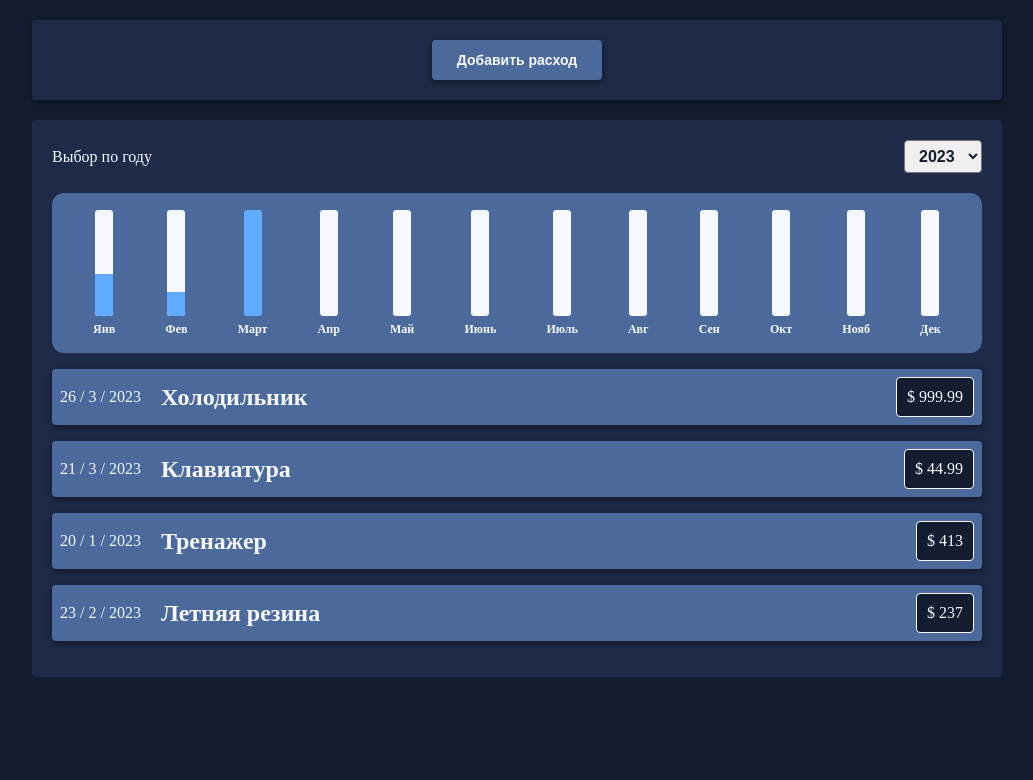
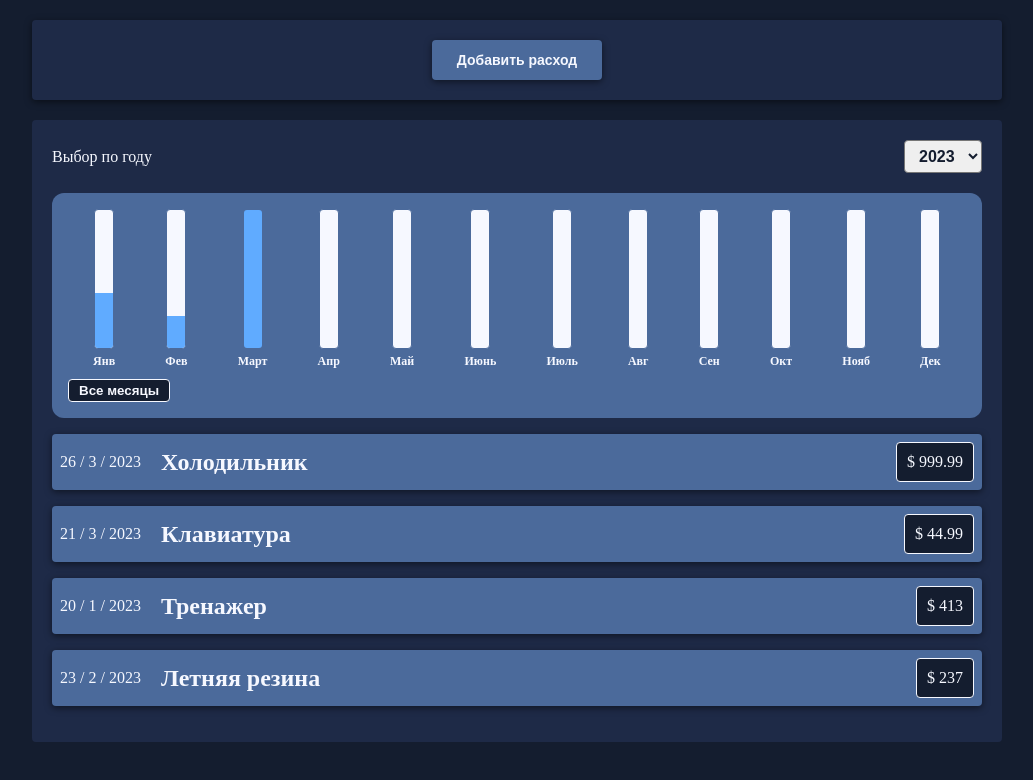
Before and after one commit to TrubitsynEgor/cost-sheet, a React (Create React App) app: page / in a window 1280 px wide. Shown: the top 780 px of the page, without its empty margins (123-1156 px from the left). Built offline with nearby package versions, Linux system fonts and the light colour scheme; a web font is replaced by a local one.

Commit message:
+filter per mont

```diff
--- a/src/components/CostDiagram/CostDiagram.tsx
+++ b/src/components/CostDiagram/CostDiagram.tsx
@@ -4,14 +4,17 @@ import styles from './CostDiagram.module.scss';
 
 interface CostDiagramProps {
   cost: ICost[]
+  handleMonth: (id: number) => void
+  handleAllMont: () => void
 }
 export interface IDiagramsDataSets {
   id: number
   name: string
   value: number
+
 }
 
-export const CostDiagram = ({ cost }: CostDiagramProps) => {
+export const CostDiagram = ({ cost, handleMonth, handleAllMont }: CostDiagramProps) => {
 
   const diagramsDataSets: IDiagramsDataSets[] = [
     { id: 1, name: 'Янв', value: 0 },
@@ -33,7 +36,7 @@ export const CostDiagram = ({ cost }: CostDiagramProps) => {
     diagramsDataSets[costMonth].value += +el.price
   }
 
-  return <Diagram dataSets={diagramsDataSets} />
+  return <Diagram dataSets={diagramsDataSets} handleMonth={handleMonth} handleAllMont={handleAllMont} />
 
 
 };
--- a/src/components/CostList/CostList.tsx
+++ b/src/components/CostList/CostList.tsx
@@ -14,27 +14,43 @@ interface CostListProps {
 export const CostList = ({ cost }: CostListProps) => {
 
   const [selectedYear, SetSelectedYear] = useState('2023')
+  const [selectedMont, setSelectedMont] = useState(-1)
 
   const onChangeYear = (year: string) => {
     SetSelectedYear(year)
   }
-  const filteredCost: ICost[] = cost.filter(el => el.date.getFullYear() === +selectedYear);
+  const handleMonth = (id: number) => {
+    setSelectedMont(() => id)
+  }
+  const handleAllMont = () => {
+    setSelectedMont(() => -1)
+  }
+
+
+  const filteredYearCost: ICost[] = cost.filter(el => el.date.getFullYear() === +selectedYear);
+  const filteredMontCost: ICost[] = filteredYearCost.filter(el => el.date.getMonth() + 1 === selectedMont)
 
   return (
     <div className={styles.costList}>
       <Select onChangeYear={onChangeYear} year={selectedYear} />
 
-      <CostDiagram cost={filteredCost} />
+      <CostDiagram cost={filteredYearCost} handleMonth={handleMonth} handleAllMont={handleAllMont} />
 
-      {selectedYear === 'Все'
-        ? cost.map(el =>
-          <CostItem key={el.id} date={el.date} name={el.name} price={el.price} />
-        )
-        : filteredCost.map(el =>
+
+      {selectedYear === 'Все' &&
+        cost.map(el =>
           <CostItem key={el.id} date={el.date} name={el.name} price={el.price} />
         )}
+      {selectedYear !== 'Все' && filteredMontCost.map(el =>
+        <CostItem key={el.id} date={el.date} name={el.name} price={el.price} />
+      )}
+      {selectedMont === -1 && filteredYearCost.map(el =>
+        <CostItem key={el.id} date={el.date} name={el.name} price={el.price} />
+      )
 
-      {(!filteredCost.length && selectedYear !== 'Все') && <Empty />}
+      }
+
+      {(!filteredYearCost.length && selectedYear !== 'Все') && <Empty />}
     </div>
   )
 };
--- a/src/components/Diagram/Diagram.module.scss
+++ b/src/components/Diagram/Diagram.module.scss
@@ -3,8 +3,25 @@
 	padding: 1rem;
 	border-radius: 12px;
 	background-color: var(--gray-200);
-	text-align: center;
-	display: flex;
-	justify-content: space-around;
-	height: 10rem;
+
+
+	&Wrapper {
+		display: flex;
+		justify-content: space-around;
+		height: 10rem;
+	}
+
+	&Btn {
+		border: 1px solid var(--gray-50);
+		background-color: var(--gray-500);
+		color: var(--gray-50);
+		border-radius: 4px;
+		margin-top: 10px;
+		padding: 3px 10px;
+		cursor: pointer;
+		font-weight: 700;
+	}
+
+
+
 }
--- a/src/components/Diagram/Diagram.tsx
+++ b/src/components/Diagram/Diagram.tsx
@@ -4,16 +4,28 @@ import styles from './Diagram.module.scss';
 
 interface DiagramProps {
   dataSets: IDiagramsDataSets[]
+  handleMonth: (id: number) => void
+  handleAllMont: () => void
 }
 
-export const Diagram = ({ dataSets }: DiagramProps) => {
+export const Diagram = ({ dataSets, handleMonth, handleAllMont }: DiagramProps) => {
 
   const dataSetsValues = dataSets.map(value => value.value)
   const maxMonthCosts = Math.max(...dataSetsValues)
 
   return (
     <div className={styles.diagram}>
-      {dataSets.map(dataSet => <DiagramBar key={dataSet.id} value={dataSet.value} maxValue={maxMonthCosts} name={dataSet.name} />)}
+      <div className={styles.diagramWrapper}>
+        {dataSets.map(dataSet => <DiagramBar
+          key={dataSet.id}
+          id={dataSet.id}
+          value={dataSet.value}
+          maxValue={maxMonthCosts}
+          name={dataSet.name}
+          handleMonth={handleMonth}
+        />)}
+      </div>
+      <button onClick={() => handleAllMont()} className={styles.diagramBtn}>Все месяцы</button>
     </div>
   )
 };
--- a/src/components/DiagramBar/DiagramBar.module.scss
+++ b/src/components/DiagramBar/DiagramBar.module.scss
@@ -3,6 +3,7 @@
 	display: flex;
 	flex-direction: column;
 	align-items: center;
+	cursor: pointer;
 
 	&Inner {
 		height: 100%;
--- a/src/components/DiagramBar/DiagramBar.tsx
+++ b/src/components/DiagramBar/DiagramBar.tsx
@@ -1,12 +1,16 @@
+import { ICost } from 'types';
 import styles from './DiagramBar.module.scss';
 
 interface DiagramBarProps {
+  id: number
   name: string
   value: number
   maxValue: number
+  handleMonth: (id: number) => void
+
 }
 
-export const DiagramBar = ({ name, value, maxValue }: DiagramBarProps) => {
+export const DiagramBar = ({ id, name, value, maxValue, handleMonth }: DiagramBarProps) => {
 
   let barFillHight = '0%'
   if (maxValue > 0) {
@@ -14,7 +18,7 @@ export const DiagramBar = ({ name, value, maxValue }: DiagramBarProps) => {
   }
 
   return (
-    <div className={styles.diagramBar}>
+    <div onClick={() => handleMonth(id)} className={styles.diagramBar}>
       <div className={styles.diagramBarInner}>
         <div className={styles.diagramBarFill} style={{ height: barFillHight }}></div>
       </div>
```
